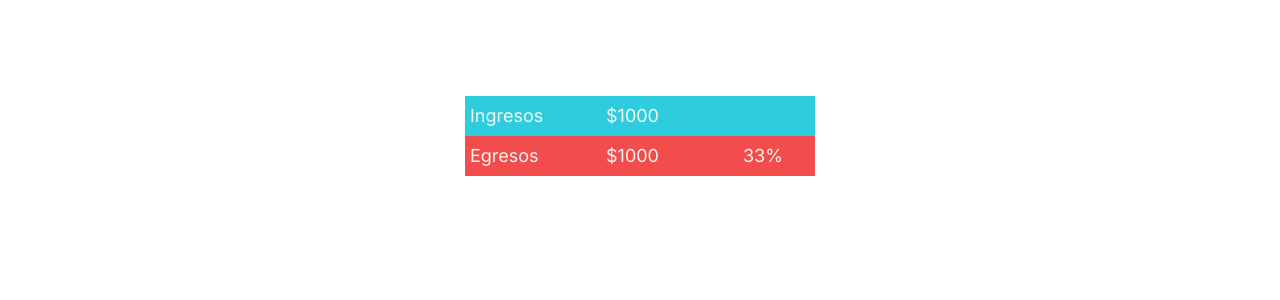
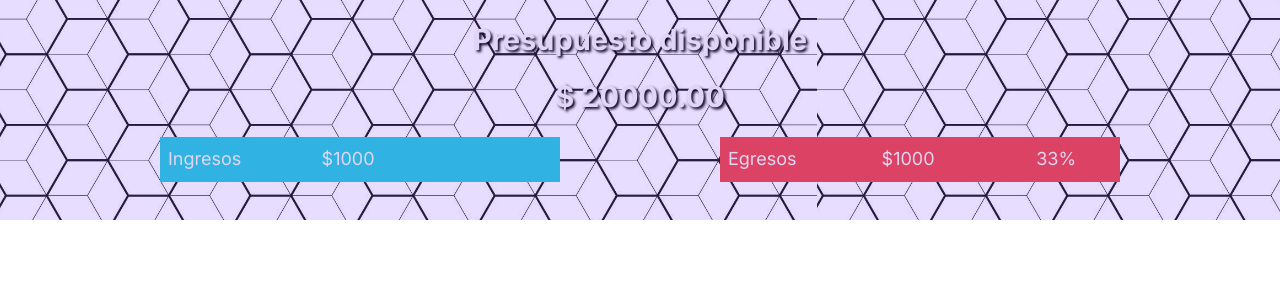
Before and after one commit to Momezz/control-financiero, a Next.js app: page / in a window 1280 px wide. Shown: the top 300 px of the page. Built offline with nearby package versions, Linux system fonts and the light colour scheme.

Commit message:
banner-layout

```diff
--- a/public/css/variables.css
+++ b/public/css/variables.css
@@ -3,4 +3,5 @@
   --negative-item: #F24C4C;
   --color-item: #F7F5F2;
   --background-percentage: #dc1818;
+  --background-layer: #4800ff21;
 }
--- a/src/app/page.tsx
+++ b/src/app/page.tsx
@@ -1,12 +1,10 @@
-import Image from "next/image";
-import FinancialItem from '@/components/FinancialItem/FinancialItem';
+import Banner from '@/components/Banner/Banner';
 
 export default function Home() {
   return (
-    <main className="flex min-h-screen flex-col items-center justify-between p-24">
-      <div>
-        <FinancialItem title="Ingresos" value={1000} />
-        <FinancialItem title="Egresos" value={1000} />
+    <main>
+      <div className='w-full h-200px'>
+        <Banner />
       </div>
     </main>
   );
--- /dev/null
+++ b/src/components/Banner/Banner.tsx
@@ -0,0 +1,18 @@
+import styles from '@/components/Banner/banner.module.css';
+import FinancialItem from '../FinancialItem/FinancialItem';
+
+const Banner = () => {
+  return (
+    <article className={styles.banner__container}>
+      <h2 className={styles.banner__title}>Presupuesto disponible</h2>
+      <p className={styles.banner__title}>$ 20000.00</p>
+      <div className={styles.banner__item_container}>
+        <FinancialItem title="Ingresos" value={1000} />
+        <FinancialItem title="Egresos" value={1000} />
+      </div>
+      <div className={styles.banner__layer} ></div>
+    </article>
+  )
+}
+
+export default Banner;
--- /dev/null
+++ b/src/components/Banner/banner.module.css
@@ -0,0 +1,43 @@
+.banner__container {
+  background-image: url('../../../public/banner-img.png');
+  justify-content: space-evenly;
+  flex-direction: column;
+  align-items: center;
+  position: relative;
+  display: flex;
+  height: 220px;
+  width: 100%;
+}
+
+.banner__title {
+  text-shadow: 2px 2px 3px black;
+  color: var(--color-item);
+  font-weight: 700;
+  font-size: 24px;
+}
+
+.banner__item_container {
+  flex-direction: column;
+  align-items: center;
+  max-width: 1800px;
+  display: flex;
+  width: 100%;
+}
+
+.banner__layer {
+  background-color: var(--background-layer);
+  position: absolute;
+  height: 100%;
+  width: 100%;
+}
+
+@media(min-width: 768px) {
+  .banner__item_container {
+    justify-content: space-evenly;
+    flex-direction: row;
+  }
+
+  .banner__title {
+    font-size: 29px;
+  }
+}
--- a/src/components/FinancialItem/financial-item.module.css
+++ b/src/components/FinancialItem/financial-item.module.css
@@ -2,6 +2,7 @@
    grid-template-columns: 40% 40% 20%;
    color: var(--color-item);
    align-items: center;
+   margin-bottom: 15px;
    font-size: 18px;
    display: grid;
    height: 40px;
@@ -34,3 +35,11 @@
  .financial_item__expenses {
    background-color: var(--negative-item);
  }
+
+ @media(min-width: 1044px) {
+  .financial_item__container {
+    width: 400px;
+    height: 45px;
+    padding: 8px;
+  }
+ }
```
Also changed, not shown: public/banner-img.png (added).
